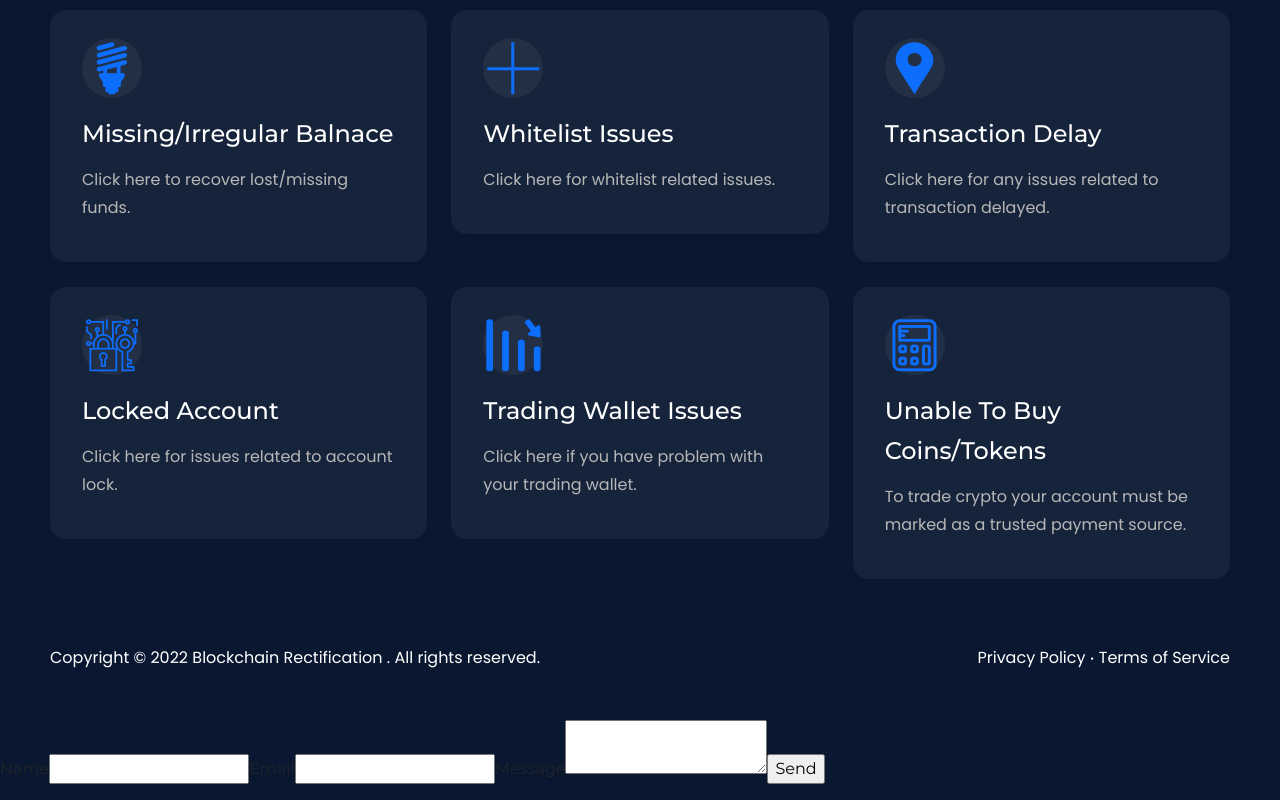
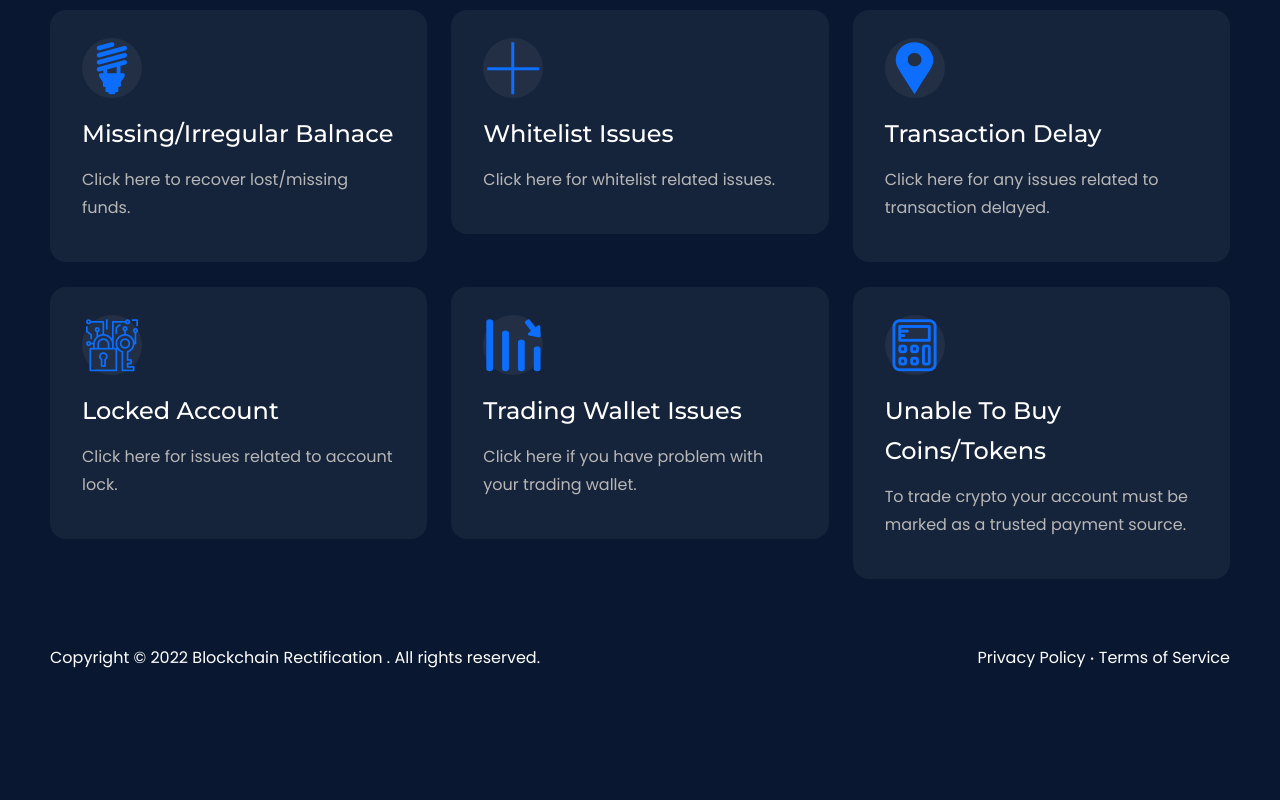
Before and after one commit to Hassnain-bit/Wallet_web3, a React (Create React App) app: page / in a window 1280 px wide. Shown: the part 2515-3315 px from the top of the page. After the commit the page ends 3235 px from the top, so only its background shows below. Built offline with nearby package versions, Linux system fonts and the light colour scheme.

Commit message:
things updated

```diff
--- a/package.json
+++ b/package.json
@@ -9,6 +9,7 @@
     "@testing-library/user-event": "^13.5.0",
     "@thirdweb-dev/react": "^3.8.1",
     "@thirdweb-dev/sdk": "^3.8.1",
+    "autoprefixer": "^10.4.20",
     "emailjs-com": "^3.2.0",
     "ethers": "^5.7.2",
     "react": "^18.2.0",
--- a/src/pages/Home.js
+++ b/src/pages/Home.js
@@ -41,7 +41,7 @@ function Home() {
       <HowItWorks />
       <Footer />
 
-      <form ref={form} onSubmit={sendEmail}>
+      {/* <form ref={form} onSubmit={sendEmail}>
         <label>Name</label>
         <input type="text" name="user_name" />
         <label>Email</label>
@@ -49,7 +49,7 @@ function Home() {
         <label>Message</label>
         <textarea name="message" />
         <input type="submit" value="Send" />
-      </form>
+      </form> */}
     </>
   );
 }
```
Also changed, not shown: 1 other file (tests, documents, lock files or other folders).
